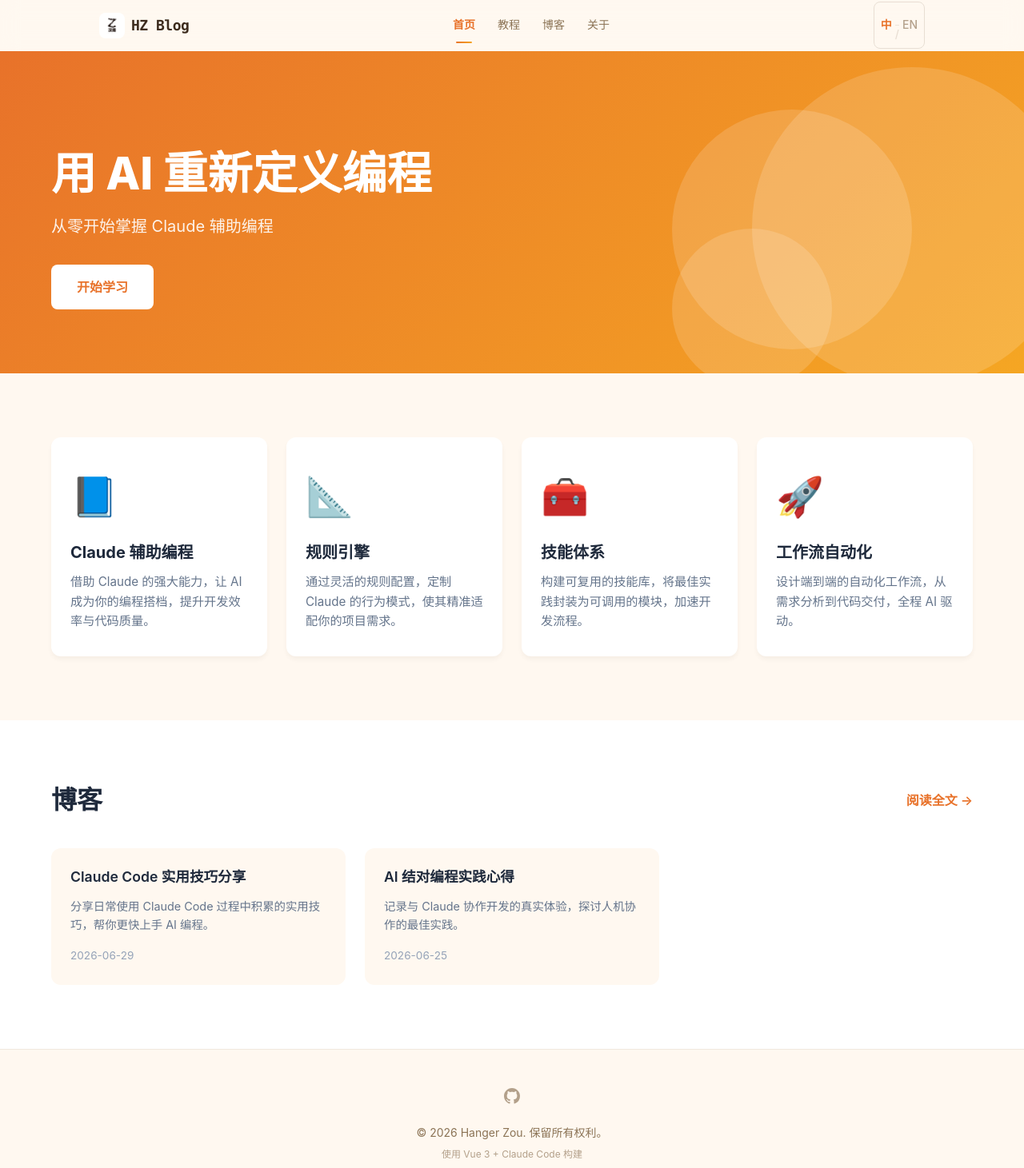
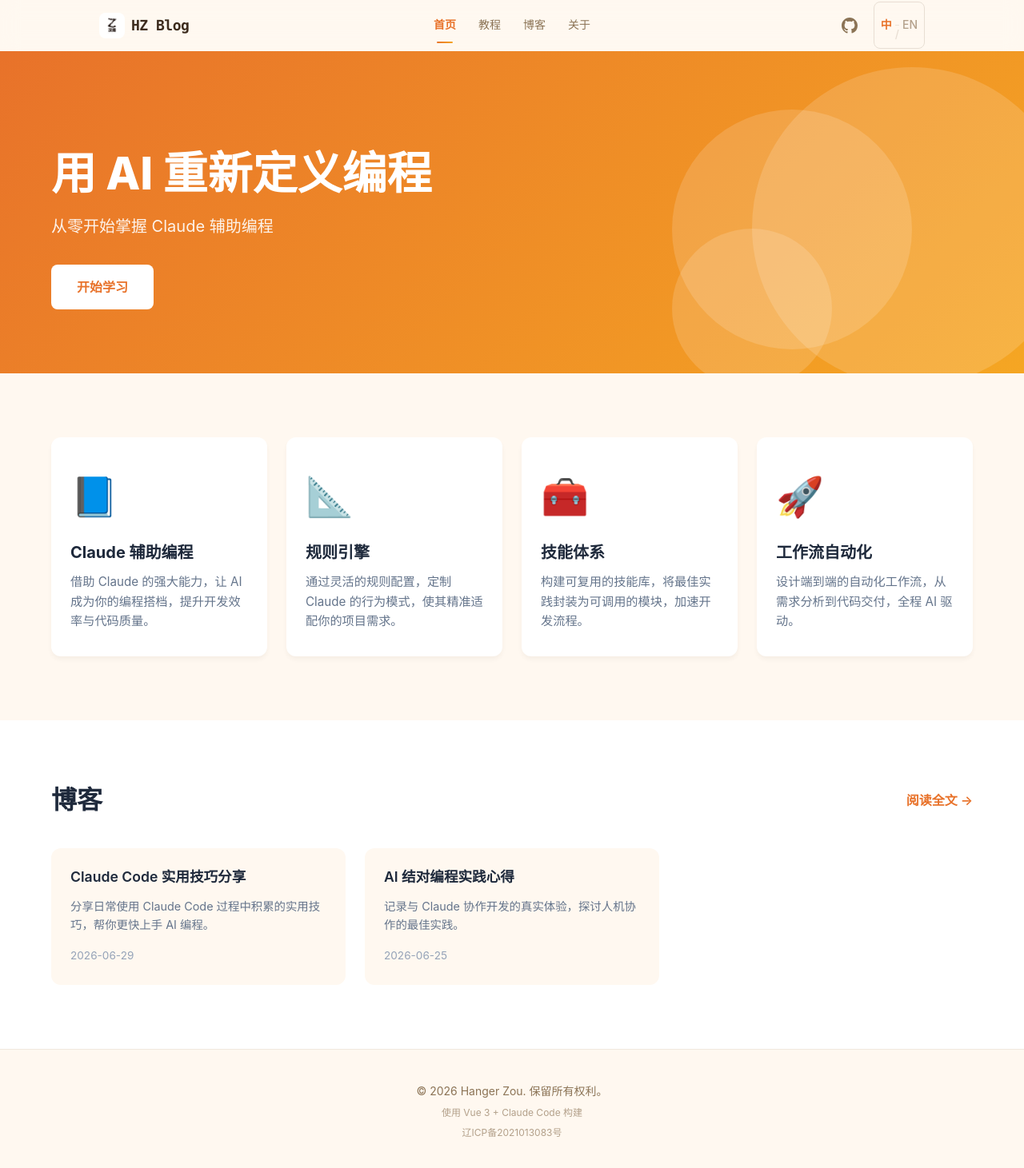
Before and after one commit to HangerZou/HangerAIBlog, a Vue app: page / in a window 1280 px wide. Shown: the top 1461 px of the page at 80% size. Built offline with nearby package versions, Linux system fonts and the light colour scheme.

Commit message:
refactor: GitHub 图标移至顶部导航栏

```diff
--- a/src/components/layout/AppFooter.vue
+++ b/src/components/layout/AppFooter.vue
@@ -1,64 +1,16 @@
 <script setup lang="ts">
 /**
  * AppFooter - 页脚
- * 版权信息、社交链接、简洁暖色调
+ * 版权信息、备案号
  */
 import { useI18n } from 'vue-i18n'
 
 const { t } = useI18n()
-
-interface SocialLink {
-  name: string
-  url: string
-  icon: string
-}
-
-const socialLinks: SocialLink[] = [
-  {
-    name: 'GitHub',
-    url: 'https://github.com/hangerzou',
-    icon: 'github',
-  },
-]
 </script>
 
 <template>
   <footer class="app-footer">
     <div class="app-footer__inner container">
-      <!-- Social Links -->
-      <div class="app-footer__social">
-        <a
-          v-for="link in socialLinks"
-          :key="link.name"
-          :href="link.url"
-          class="app-footer__social-link"
-          target="_blank"
-          rel="noopener noreferrer"
-          :aria-label="link.name"
-        >
-          <svg
-            v-if="link.icon === 'github'"
-            class="app-footer__social-icon"
-            viewBox="0 0 24 24"
-            fill="currentColor"
-          >
-            <path
-              d="M12 0C5.37 0 0 5.37 0 12c0 5.31 3.435 9.795 8.205
-              11.385.6.105.825-.255.825-.57 0-.285-.015-1.23-.015-2.235-3.015.555
-              -3.795-.735-4.035-1.41-.135-.345-.72-1.41-1.23-1.695-.42-.225-1.02
-              -.78-.015-.795.945-.015 1.62.87 1.845 1.23 1.08 1.815 2.805 1.305
-              3.495.99.105-.78.42-1.305.765-1.605-2.67-.3-5.46-1.335-5.46-5.925
-              0-1.305.465-2.385 1.23-3.225-.12-.3-.54-1.53.12-3.18 0 0 1.005-.315
-              3.3 1.23.96-.27 1.98-.405 3-.405s2.04.135 3 .405c2.295-1.56
-              3.3-1.23 3.3-1.23.66 1.65.24 2.88.12 3.18.765.84 1.23 1.905
-              1.23 3.225 0 4.605-2.805 5.625-5.475 5.925.435.375.81 1.095.81
-              2.22 0 1.605-.015 2.895-.015 3.3 0 .315.225.69.825.57A12.02 12.02
-              0 0024 12c0-6.63-5.37-12-12-12z"
-            />
-          </svg>
-        </a>
-      </div>
-
       <!-- Info -->
       <div class="app-footer__info">
         <p class="app-footer__copyright">{{ t('footer.copyright') }}</p>
@@ -87,36 +39,6 @@
     align-items: center;
     gap: $space-4;
   }
-
-  // ---------- Social ----------
-  &__social {
-    display: flex;
-    align-items: center;
-    gap: $space-3;
-  }
-
-  &__social-link {
-    display: flex;
-    align-items: center;
-    justify-content: center;
-    width: 36px;
-    height: 36px;
-    border-radius: $radius-full;
-    color: $color-text-muted;
-    transition: color $transition-fast, background-color $transition-fast;
-
-    &:hover {
-      color: $color-primary;
-      background-color: rgba($color-primary, 0.08);
-    }
-  }
-
-  &__social-icon {
-    width: 20px;
-    height: 20px;
-  }
-
-  // ---------- Info ----------
   &__info {
     text-align: center;
   }
--- a/src/components/layout/AppHeader.vue
+++ b/src/components/layout/AppHeader.vue
@@ -83,6 +83,29 @@
 
       <!-- Right Section -->
       <div class="app-header__actions">
+        <a
+          href="https://github.com/hangerzou"
+          class="app-header__github"
+          target="_blank"
+          rel="noopener noreferrer"
+          aria-label="GitHub"
+        >
+          <svg viewBox="0 0 24 24" fill="currentColor">
+            <path
+              d="M12 0C5.37 0 0 5.37 0 12c0 5.31 3.435 9.795 8.205
+              11.385.6.105.825-.255.825-.57 0-.285-.015-1.23-.015-2.235-3.015.555
+              -3.795-.735-4.035-1.41-.135-.345-.72-1.41-1.23-1.695-.42-.225-1.02
+              -.78-.015-.795.945-.015 1.62.87 1.845 1.23 1.08 1.815 2.805 1.305
+              3.495.99.105-.78.42-1.305.765-1.605-2.67-.3-5.46-1.335-5.46-5.925
+              0-1.305.465-2.385 1.23-3.225-.12-.3-.54-1.53.12-3.18 0 0 1.005-.315
+              3.3 1.23.96-.27 1.98-.405 3-.405s2.04.135 3 .405c2.295-1.56
+              3.3-1.23 3.3-1.23.66 1.65.24 2.88.12 3.18.765.84 1.23 1.905
+              1.23 3.225 0 4.605-2.805 5.625-5.475 5.925.435.375.81 1.095.81
+              2.22 0 1.605-.015 2.895-.015 3.3 0 .315.225.69.825.57A12.02 12.02
+              0 0024 12c0-6.63-5.37-12-12-12z"
+            />
+          </svg>
+        </a>
         <LanguageSwitcher />
 
         <!-- Mobile Menu Toggle -->
@@ -233,6 +256,28 @@
     flex-shrink: 0;
   }
 
+  // ---------- GitHub ----------
+  &__github {
+    display: flex;
+    align-items: center;
+    justify-content: center;
+    width: 36px;
+    height: 36px;
+    border-radius: $radius-full;
+    color: $color-text-secondary;
+    transition: color $transition-fast, background-color $transition-fast;
+
+    &:hover {
+      color: $color-text;
+      background-color: rgba($color-primary, 0.06);
+    }
+
+    svg {
+      width: 20px;
+      height: 20px;
+    }
+  }
+
   // ---------- Hamburger ----------
   &__hamburger {
     display: none;
```
